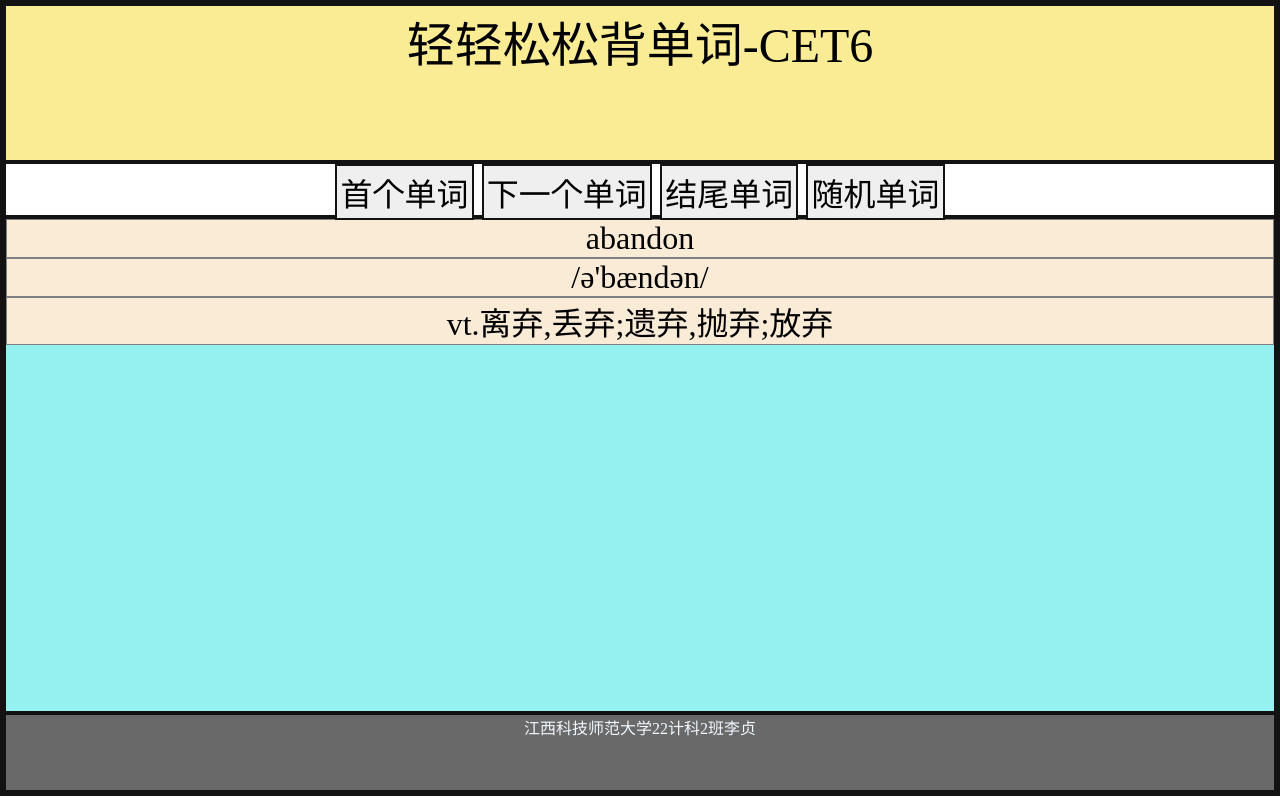
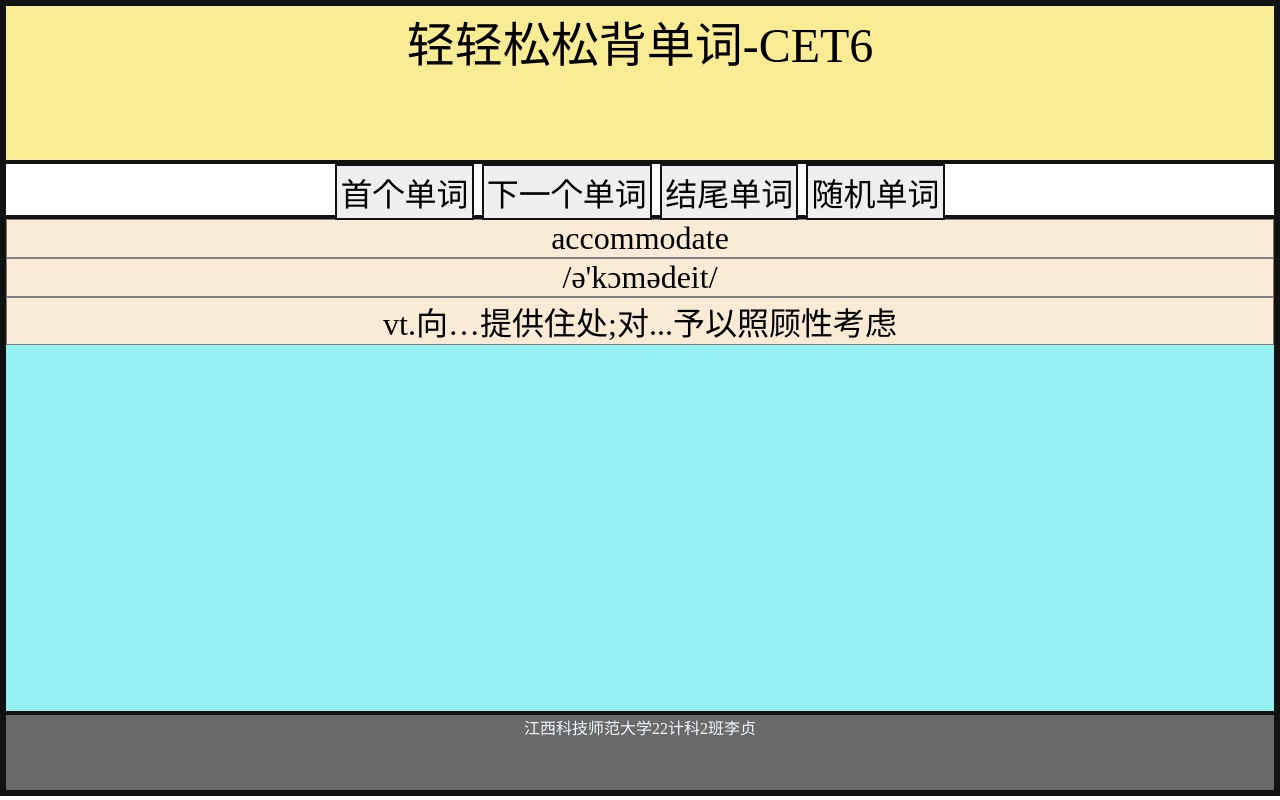
Before and after one commit to lz-cyber/lz-cyber.github.io, a plain HTML site: page 1011.html in a window 1280 px wide. Both pictures are taken after a click on the button "随机单词". Drawn offline with Linux system fonts and the light colour scheme.

Commit message:
Update 1011.html

```diff
--- a/1011.html
+++ b/1011.html
@@ -62,7 +62,7 @@
                 word.cn=wordArr[2];
                 Model.CET6.push(word);
          }
-        };//局部代码块结束
+        }//局部代码块结束
     </script>
 </head>
 <body>
@@ -95,7 +95,7 @@
        }
        select('button#randWord').onclick=function(){
         let  CET6=Model.CET6;
-        let rand=math.floor(Math.random()*CET6.length);
+        let rand=Math.floor(Math.random()*CET6.length);
         let word=CET6[rand];
         UI.printWord(word);
        };
```
